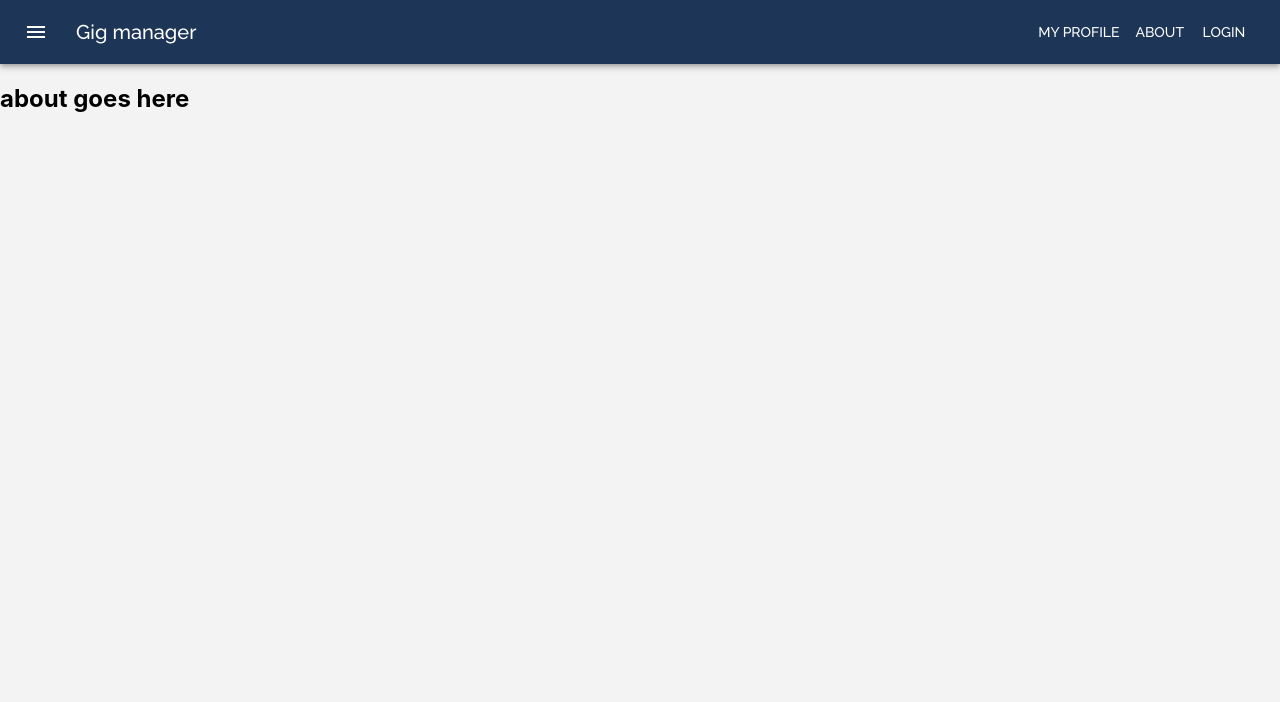
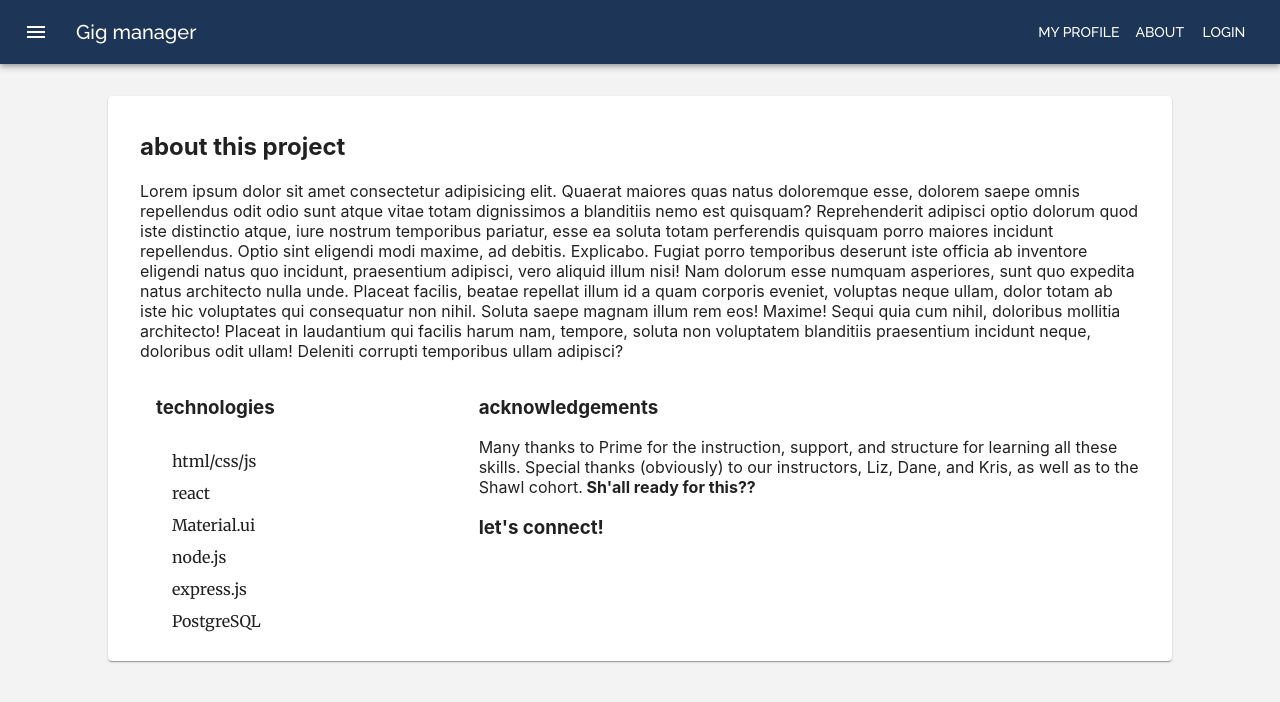
Before and after one commit to pdebuque/Gig-Tree, a React (Create React App) app: page /about in a window 1280 px wide. Shown: the top 702 px of the page. Built offline with nearby package versions, Linux system fonts and the light colour scheme.

Commit message:
basic about wirefram

```diff
--- a/src/components/About/About.jsx
+++ b/src/components/About/About.jsx
@@ -1,5 +1,47 @@
+import { Paper, Box, List, ListItem, ListItemText, Typography } from '@mui/material'
+import Grid from '@mui/material/Unstable_Grid2'
+
+
 export default function About() {
-    return(
-        <h2>about goes here</h2>
+
+    const technologies = ['html/css/js', 'react', 'Material.ui', 'node.js', 'express.js', 'PostgreSQL']
+
+    return (
+        <Paper
+            sx={{ paddingY: 2, paddingX: 4, maxWidth: 1000, m: 'auto' }}
+        >
+            <h2>about this project</h2>
+            <Grid container spacing={2}>
+                <Grid item>Lorem ipsum dolor sit amet consectetur adipisicing elit. Quaerat maiores quas natus doloremque esse, dolorem saepe omnis repellendus odit odio sunt atque vitae totam dignissimos a blanditiis nemo est quisquam?
+                    Reprehenderit adipisci optio dolorum quod iste distinctio atque, iure nostrum temporibus pariatur, esse ea soluta totam perferendis quisquam porro maiores incidunt repellendus. Optio sint eligendi modi maxime, ad debitis. Explicabo.
+                    Fugiat porro temporibus deserunt iste officia ab inventore eligendi natus quo incidunt, praesentium adipisci, vero aliquid illum nisi! Nam dolorum esse numquam asperiores, sunt quo expedita natus architecto nulla unde.
+                    Placeat facilis, beatae repellat illum id a quam corporis eveniet, voluptas neque ullam, dolor totam ab iste hic voluptates qui consequatur non nihil. Soluta saepe magnam illum rem eos! Maxime!
+                    Sequi quia cum nihil, doloribus mollitia architecto! Placeat in laudantium qui facilis harum nam, tempore, soluta non voluptatem blanditiis praesentium incidunt neque, doloribus odit ullam! Deleniti corrupti temporibus ullam adipisci?</Grid>
+                <Grid item xs={4}>
+                    <Box sx={{ ml: 2 }}>
+                        <h3>technologies</h3>
+                        <List>
+                            {technologies.map(item => {
+                                return (
+                                    <ListItem sx={{ paddingY: 0 }}>
+                                        <ListItemText primary={item} />
+                                    </ListItem>
+                                )
+                            }
+                            )}
+                        </List>
+
+                    </Box>
+                </Grid>
+                <Grid item xs={8}>
+                    <Box>
+                        <h3>acknowledgements</h3>
+                        Many thanks to Prime for the instruction, support, and structure for learning all these skills. Special thanks (obviously) to our instructors, Liz, Dane, and Kris, as well as to the Shawl cohort.<strong> Sh'all ready for this??</strong>
+
+                        <h3>let's connect!</h3>
+                    </Box>
+                </Grid>
+            </Grid>
+        </Paper>
     )
 }
--- a/src/components/App/App.css
+++ b/src/components/App/App.css
@@ -2,37 +2,6 @@
   text-align: center;
 }
 
-.App-logo {
-  height: 40vmin;
-  pointer-events: none;
+.main-content {
+  margin: 2rem 3rem;
 }
-
-@media (prefers-reduced-motion: no-preference) {
-  .App-logo {
-    animation: App-logo-spin infinite 20s linear;
-  }
-}
-
-.App-header {
-  background-color: #282c34;
-  min-height: 100vh;
-  display: flex;
-  flex-direction: column;
-  align-items: center;
-  justify-content: center;
-  font-size: calc(10px + 2vmin);
-  color: white;
-}
-
-.App-link {
-  color: #61dafb;
-}
-
-@keyframes App-logo-spin {
-  from {
-    transform: rotate(0deg);
-  }
-  to {
-    transform: rotate(360deg);
-  }
-}
--- a/src/components/App/App.jsx
+++ b/src/components/App/App.jsx
@@ -19,6 +19,7 @@ function App() {
   return (
     <ThemeProvider theme={theme}>
       <Nav />
+      <main className = 'main-content'>
       <Routes>
         <Route path='/' element={<Home />}></Route>
         <Route path = '/profile' element = {<Profile />}></Route>
@@ -27,6 +28,7 @@ function App() {
         <Route path='/login' element={<Login />}></Route>
         <Route path='/about' element = {<About />}></Route>
       </Routes>
+      </main>
     </ThemeProvider>
   );
 }
--- a/src/components/Profile/Profile.css
+++ b/src/components/Profile/Profile.css
@@ -1,8 +1,8 @@
-.profile-main {
+/* .profile-main {
     padding: 2rem;
     margin: 0 10%;
     height: 80vh;
-}
+} */
 
 .profile-header {
     display: flex;
--- a/src/components/Profile/Profile.jsx
+++ b/src/components/Profile/Profile.jsx
@@ -9,7 +9,8 @@ export default function Profile() {
         <div className="profile-main">
             <Paper
                 elevation={3}
-                className="profile-header">
+                className="profile-header"
+            >
                 <img className="prof-pic" src='./prof-images/Paolo-prof-pic.png' alt="my profile pic" />
                 <h1>Paolo Debuque</h1>
 
@@ -27,7 +28,7 @@ export default function Profile() {
                 <Paper
                     elevation={3} className="profile-cal">
                     <h2>My Calendar</h2>
-                    <img className = "calendar" src="./assets/calendar.png" alt="calendar" />
+                    <img className="calendar" src="./assets/calendar.png" alt="calendar" />
                 </Paper>
                 {/* first column: list of projects */}
 
```
